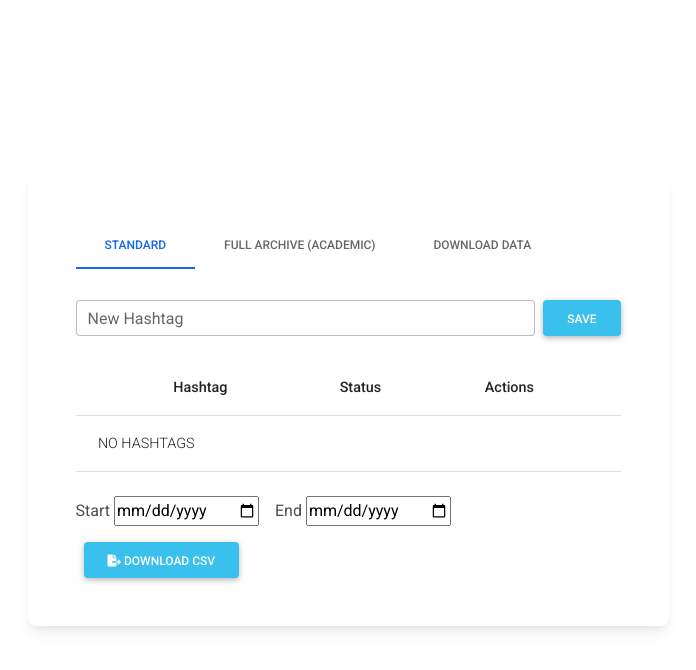
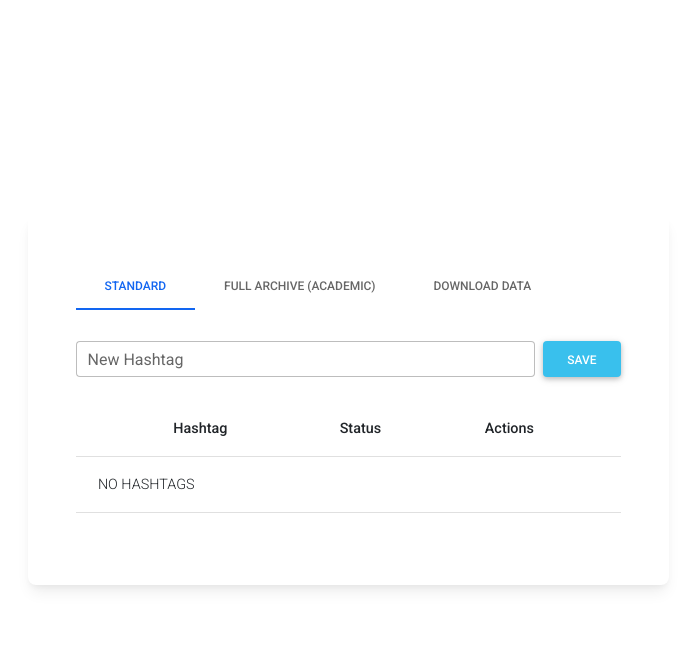
Before and after one commit to TechniCollins/radiology-tweets, a Django app: page / in a window 1280 px wide. Shown: the top 670 px of the page, without its empty margins (292-988 px from the left). Run offline with Django 3.2, Linux system fonts and the light colour scheme; data comes from the database, SQL or seed files in the repository; data that the repository does not hold is empty; some libraries are stand-ins or nearby versions.

Commit message:
fixed UI

```diff
--- a/radiology_twitter/templates/index.html
+++ b/radiology_twitter/templates/index.html
@@ -99,6 +99,7 @@
                     </tbody>
                   </table>
                 </div>
+
                 <div class="tab-pane fade" id="ex1-tabs-2" role="tabpanel" aria-labelledby="ex1-tab-2">
                   <form method="POST" action="" class="d-flex justify-content-center align-items-center mb-4">
                     <div class="form-outline flex-fill">
@@ -164,7 +165,7 @@
                   </table>
                 </div>
 
-                <div class="tab-pane fade show active" id="ex1-tabs-3" role="tabpanel" aria-labelledby="ex1-tab-3">
+                <div class="tab-pane fade" id="ex1-tabs-3" role="tabpanel" aria-labelledby="ex1-tab-3">
                   <form method = "POST" action = "{% url 'export-data' %}" class="row row-cols-lg-auto g-3 align-items-center">
                     {% csrf_token %}
                     <div class = "col-12">
@@ -185,6 +186,7 @@
                     </div>
                   </form>
                 </div>
+
               </div>
               <!-- Tabs content -->
 
```
